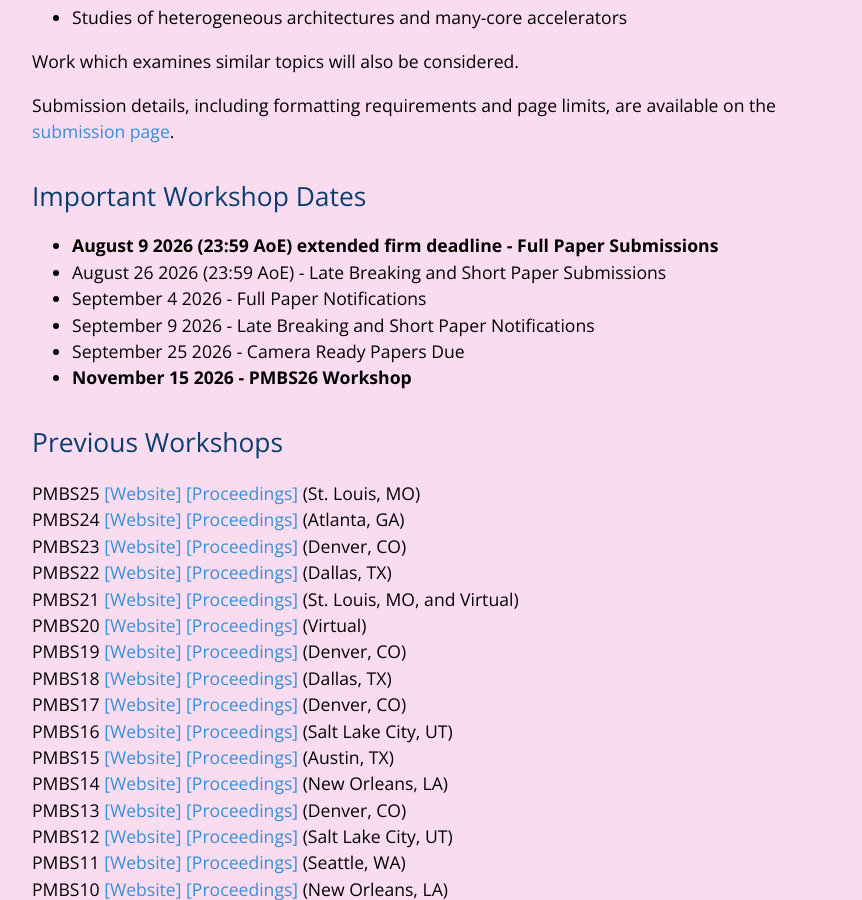
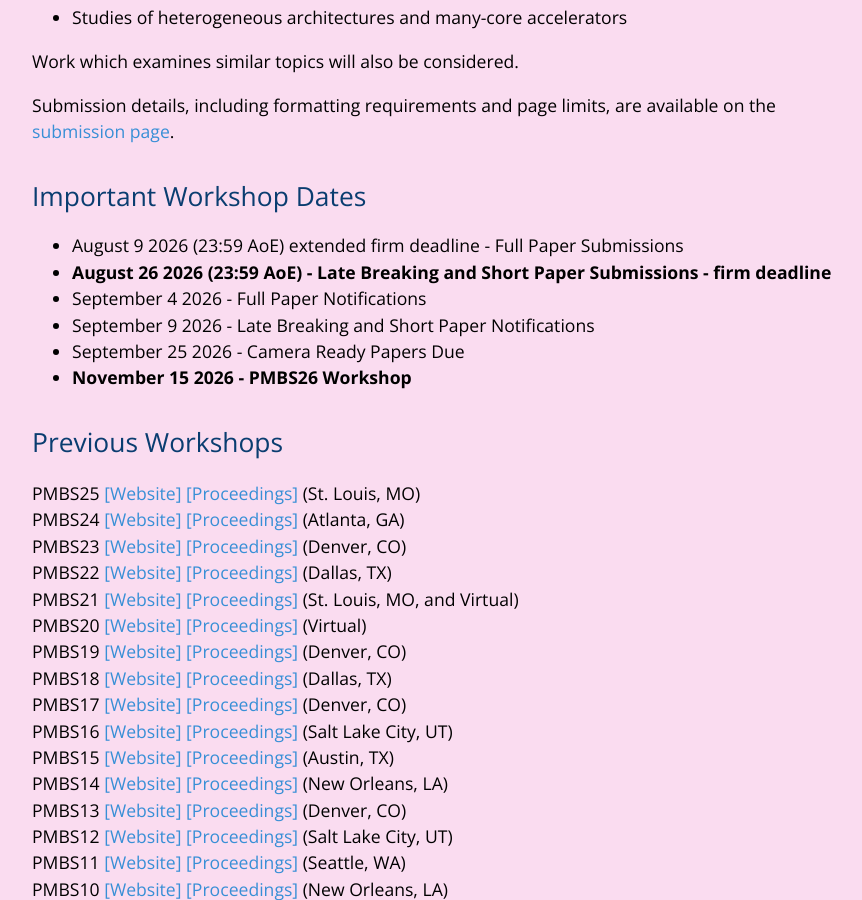
Before and after one commit to pmbs-workshop/pmbs-workshop.github.io, a Jekyll site: the page built from index.markdown, in a window 1280 px wide and 900 px high, scrolled down 1492 px. Shown: the whole window, without its empty margins (192-1054 px from the left). Built offline with Jekyll 4.4.1, drawn with Linux system fonts in a browser that asks for light colours.

Commit message:
PC updated

```diff
--- a/index.markdown
+++ b/index.markdown
@@ -55,8 +55,8 @@ Submission details, including formatting requirements and page limits, are avail
 Important Workshop Dates
 ------------------------
 
-* **August 9 2026 (23:59 AoE) extended firm deadline - Full Paper Submissions**
-* August 26 2026 (23:59 AoE) - Late Breaking and Short Paper Submissions
+* August 9 2026 (23:59 AoE) extended firm deadline - Full Paper Submissions
+* **August 26 2026 (23:59 AoE) - Late Breaking and Short Paper Submissions - firm deadline**
 * September 4 2026 - Full Paper Notifications
 * September 9 2026 - Late Breaking and Short Paper Notifications
 * September 25 2026 - Camera Ready Papers Due
--- a/programmecommittee.markdown
+++ b/programmecommittee.markdown
@@ -38,7 +38,7 @@ Workshop Technical Programme Committee
 * Andreas Herten, _Jülich Supercomputing Centre (JSC), Germany_
 * Nikhil Jain, _NVIDIA Corporation, USA_
 * Ana Jokanović, _Hokus Platform, Spain_
-* Awais Khan, _Oak Ridge National Laboratory, USA_
+* Awais Khan, _Oak Ridge National Laboratory (ORNL), USA_
 * Michael Klemm, _Advanced Micro Devices, Inc. (AMD); OpenMP Architecture Review Board, Germany_
 * Ruben Laso, _University of Vienna, Austria_
 * Giulio Malenza, _University of Turin, Italy_
@@ -46,6 +46,7 @@ Workshop Technical Programme Committee
 * Gihan Mudalige, _University of Warwick, UK_
 * Naohito Nakasato, _University of Aizu, Japan_
 * Daniel Nichols, _Lawrence Livermore National Laboratory, USA_
+* Suryachandra Prasad Pasupuleti, _University of York, UK_
 * Miquel Pericas, _Chalmers University of Technology, Sweden_
 * Dirk Pleiter, _University of Groningen, KTH Royal Institute of Technology, Netherlands_
 * Jonas Posner, _Fulda University of Applied Sciences, Germany_
@@ -54,6 +55,7 @@ Workshop Technical Programme Committee
 * Istvan Z. Reguly, _Pázmány Péter Catholic University, Hungary_
 * Andrey Semin, _Apple Inc., Germany_
 * S.-Kazem Shekofteh, _Heidelberg University, Germany_
+* Matt Smith, _University of York, UK_
 * Philippe Swartvagher, _INRIA Bordeaux, France_
 * Ahmad Tarraf, _Technical University of Darmstadt, Germany_
 * Luan Teylo, _French Institute for Research in Computer Science and Automation (INRIA), France_
```
